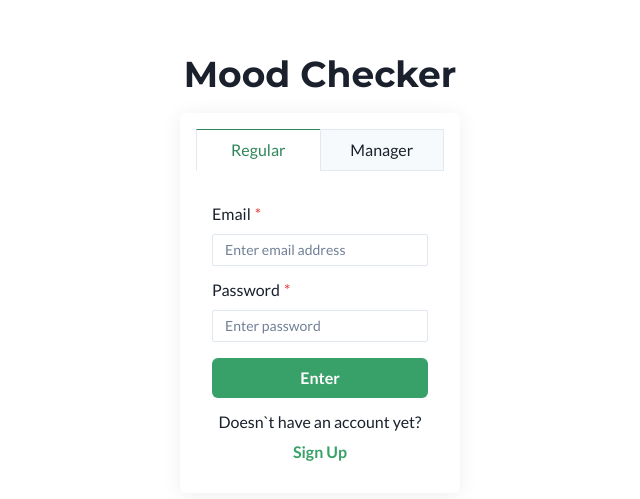
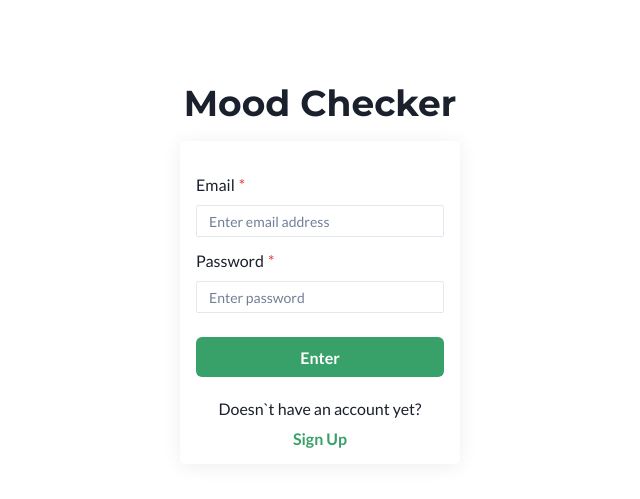
Before and after one commit to mathgomes064/mood_checker_front, a React (Vite) app: page /login in a window 1280 px wide. Shown: the part 135-634 px from the top of the page, without its empty margins (320-960 px from the left). Built offline with nearby package versions, Linux system fonts and the light colour scheme.

Commit message:
Change in axios path, connected API to SignUp and Log In

```diff
--- a/src/compenents/Layout/Navbar.tsx
+++ b/src/compenents/Layout/Navbar.tsx
@@ -1,6 +1,7 @@
 import { CloseIcon } from '@chakra-ui/icons'
 import { Box, Button, Flex, Text } from '@chakra-ui/react'
 import { Link as RouterLink, useNavigate } from 'react-router-dom'
+import useUserStore from '../../store/userStore'
 
 function Brand () {
   return (
@@ -36,7 +37,12 @@ function MenuItem ({ children, to = '/', ...rest }: MenuItemProps) {
 
 function Navbar () {
   const navigate = useNavigate()
+  const setUserToken = useUserStore((state) => state.setUserToken)
+  const setUser = useUserStore((state) => state.setUser)
+
   const handleSignOut = () => {
+    setUserToken('')
+    setUser({ id: '', email: '', username: '', isManager: false })
     navigate('/')
   }
   return (
--- a/src/compenents/LogIn/LogIn.tsx
+++ b/src/compenents/LogIn/LogIn.tsx
@@ -1,31 +1,32 @@
 import {
+  Box,
   Button,
   FormControl,
   FormLabel,
   Heading,
   Input,
   Stack,
-  Tab,
-  TabList,
-  TabPanel,
-  TabPanels,
-  Tabs,
-  Text
+  Text,
+  useToast
 } from '@chakra-ui/react'
 import { type FormEvent } from 'react'
 import { Link, useNavigate } from 'react-router-dom'
 import useForm from '../../hook/useForm'
 import { api } from '../../services/axios'
+import useUserStore from '../../store/userStore'
 
 function LogIn () {
+  const navigate = useNavigate()
+  const toast = useToast()
+  const setUserToken = useUserStore((state) => state.setUserToken)
+  const setUser = useUserStore((state) => state.setUser)
+  const user = useUserStore((state) => state.user)
   interface InputProps {
     name: string
     placeholder: string
     label: string
     type: string
   }
-
-  const navigate = useNavigate()
 
   const inputFields: InputProps[] = [
     {
@@ -57,10 +58,26 @@ function LogIn () {
       await api.post('/api/users/login/', {
         email: formValues.email,
         password: formValues.password
+      }).then(res => {
+        setUserToken(res.data.access)
+        setUser({ ...user, email: formValues.email })
       })
-      console.log('Success!')
+      navigate('/home')
+      toast({
+        title: 'Success!',
+        description: 'You`ve successfully Logged In!',
+        status: 'success',
+        duration: 3000,
+        isClosable: true
+      })
     } catch (error) {
-      console.log(error)
+      toast({
+        title: 'Error!',
+        description: 'The email or password are wrong!',
+        status: 'error',
+        duration: 3000,
+        isClosable: true
+      })
     }
   }
 
@@ -71,22 +88,13 @@ function LogIn () {
           Mood Checker
         </Heading>
       </Link>
-      <Tabs
-        isFitted
-        variant='enclosed-colored'
+      <Box
         p={4}
         rounded='md'
         w={280}
-        colorScheme='green'
         boxShadow='0px 2px 20px #00000012;'
       >
-        <TabList>
-          <Tab>Regular</Tab>
-          <Tab>Manager</Tab>
-        </TabList>
-
-        <TabPanels>
-          <TabPanel
+        <Stack
             as='form'
             onSubmit={async (e) => {
               handleSubmit(e)
@@ -116,45 +124,8 @@ function LogIn () {
                 Sign Up
               </Button>
             </Stack>
-          </TabPanel>
-          <TabPanel
-            as='form'
-            onSubmit={(e) => {
-              handleSubmit(e)
-            }}
-          >
-            <Stack my={4} spacing={3} fontSize={14}>
-              {inputFields.map((input) => (
-                <FormControl key={input.name} isRequired>
-                  <FormLabel>{input.label}</FormLabel>
-                  <Input
-                    name={input.name}
-                    placeholder={input.placeholder}
-                    type={input.type}
-                    size='sm'
-                    // value={}
-                    onChange={handleOnChange}
-                  />
-                </FormControl>
-              ))}
-            </Stack>
-            <Button type='submit' w='100%' colorScheme='green'>
-              Enter
-            </Button>
-            <Stack align='center' pt={3}>
-              <Text>Doesn`t have an account yet?</Text>
-              <Button
-                variant='link'
-                colorScheme='green'
-                onClick={handleSignUp}
-                // onChange={handleOnChange}
-              >
-                Sign Up
-              </Button>
-            </Stack>
-          </TabPanel>
-        </TabPanels>
-      </Tabs>
+          </Stack>
+      </Box>
     </Stack>
   )
 }
--- a/src/compenents/SignUp/SignUp.tsx
+++ b/src/compenents/SignUp/SignUp.tsx
@@ -10,15 +10,18 @@ import {
   TabPanel,
   TabPanels,
   Tabs,
-  Text
+  Text,
+  useToast
 } from '@chakra-ui/react'
-import { type FormEvent } from 'react'
+import { useState, type FormEvent } from 'react'
 import { Link, useNavigate } from 'react-router-dom'
 import useForm from '../../hook/useForm'
 import { api } from '../../services/axios'
 
 function SignUp () {
   const navigate = useNavigate()
+  const toast = useToast()
+  const [isManager, setIsManager] = useState<boolean>(false)
   interface InputProps {
     name: string
     placeholder: string
@@ -48,21 +51,38 @@ function SignUp () {
   ]
 
   const { formValues, handleOnChange } = useForm({
+    username: '',
     email: '',
     password: ''
   })
 
   const handleSubmit = async (e: FormEvent<HTMLDivElement>) => {
     e.preventDefault()
-
+    console.log(isManager)
     try {
-      await api.post('/api/users/users/', {
+      await api.post('/api/users/', {
+        username: formValues.username,
         email: formValues.email,
-        password: formValues.password
+        password: formValues.password,
+        is_manager: isManager
+      })
+      toast({
+        title: 'Success!',
+        description: 'You`ve successfully created an account!',
+        status: 'success',
+        duration: 3000,
+        isClosable: true
       })
       navigate('/login')
     } catch (error) {
       console.log(error)
+      toast({
+        title: 'Error!',
+        description: 'This email is either invalid or has been used already!',
+        status: 'error',
+        duration: 3000,
+        isClosable: true
+      })
     }
   }
 
@@ -84,8 +104,8 @@ function SignUp () {
         colorScheme="green"
       >
         <TabList>
-          <Tab>Regular</Tab>
-          <Tab>Manager</Tab>
+          <Tab onClick={() => { setIsManager(false) }}>Regular</Tab>
+          <Tab onClick={() => { setIsManager(true) }}>Manager</Tab>
         </TabList>
 
         <TabPanels>
@@ -105,8 +125,10 @@ function SignUp () {
                     size="sm"
                     value={input.name === 'email'
                       ? formValues.email
-                      : input.name === 'password' ? formValues.password : formValues.confirmPassword}
-                    onChange={handleOnChange}
+                      : input.name === 'password' ? formValues.password : formValues.username}
+                    onChange={(e) => {
+                      handleOnChange(e)
+                    }}
                   />
                 </FormControl>
               ))}
@@ -115,7 +137,7 @@ function SignUp () {
               Sign Up
             </Button>
           </TabPanel>
-          <TabPanel as="form">
+          <TabPanel as="form" onSubmit={(e) => { handleSubmit(e) }}>
             <Text textAlign="center">
               Sign Up as a Team Manager to check your team`s mood and thoughts!
             </Text>
@@ -130,8 +152,10 @@ function SignUp () {
                     size="sm"
                     value={input.name === 'email'
                       ? formValues.email
-                      : input.name === 'password' ? formValues.password : formValues.confirmPassword}
-                    onChange={handleOnChange}
+                      : input.name === 'password' ? formValues.password : formValues.username}
+                    onChange={(e) => {
+                      handleOnChange(e)
+                    }}
                   />
                 </FormControl>
               ))}
--- a/src/services/axios.ts
+++ b/src/services/axios.ts
@@ -1,7 +1,7 @@
 import axios from 'axios'
 
 export const api = axios.create({
-  baseURL: 'https://moodcheckerback-production.up.railway.app/',
+  baseURL: 'https://moodcheckerback-production.up.railway.app',
   headers: {
     'Content-Type': 'application/json'
   }
```
